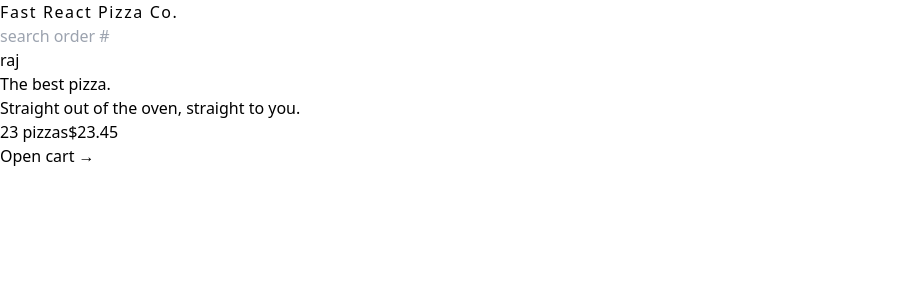
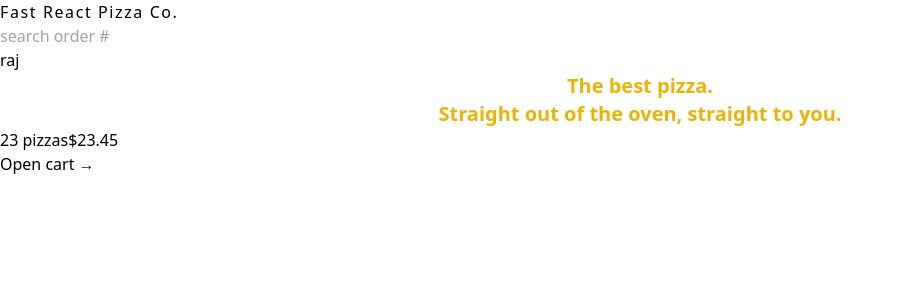
Before and after one commit to raj-wankhade/fast-react-pizza, a React (Vite) app: page / in a window 1280 px wide. Shown: the top 300 px of the page, without its empty margins (0-903 px from the left). Built offline with nearby package versions, Linux system fonts and the light colour scheme.

Commit message:
tailwind prettier set up for class sorting

```diff
--- a/src/ui/Home.jsx
+++ b/src/ui/Home.jsx
@@ -1,6 +1,6 @@
 function Home() {
   return (
-    <div>
+    <div className="text-xl text-yellow-500 font-semibold text-center">
       <h1>
         The best pizza.
         <br />
```
Also changed, not shown: package.json (+18 -16 lines), 1 other file (tests, documents, lock files or other folders).
